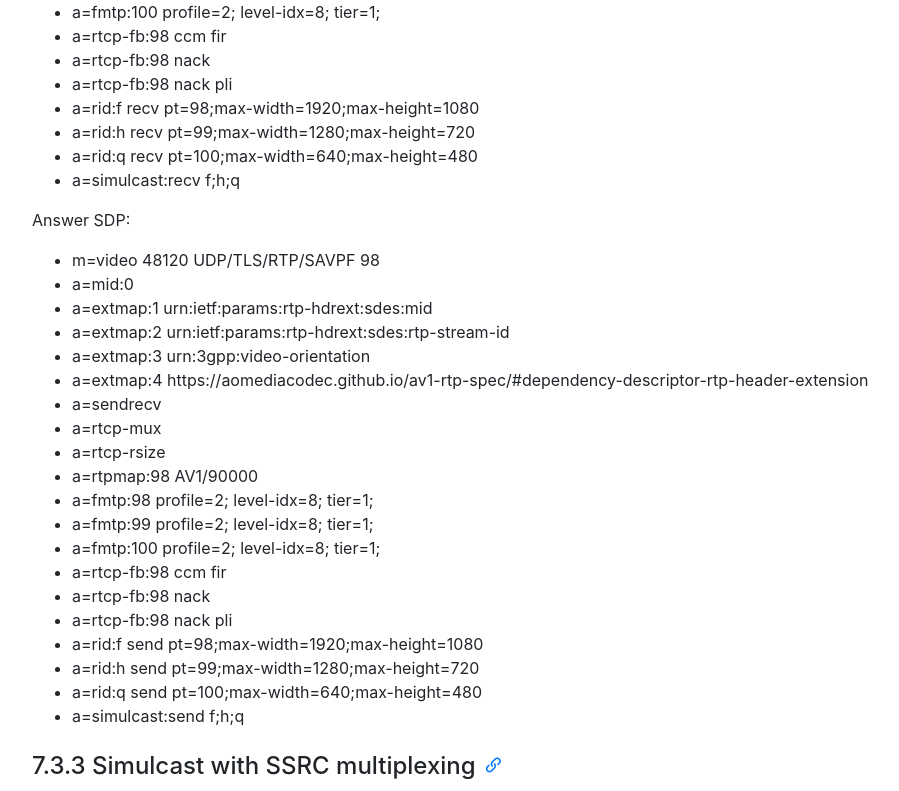
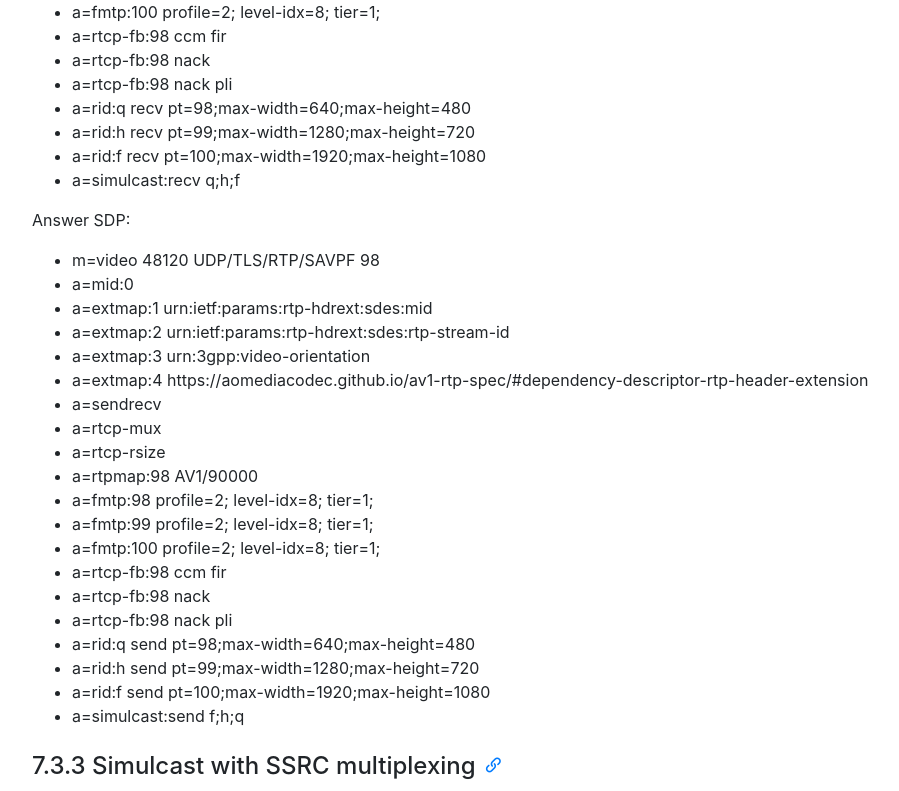
Before and after one commit to AOMediaCodec/av1-rtp-spec, a Jekyll site: the page built from index.md, in a window 1280 px wide and 1400 px high, scrolled down 12725 px. Shown: the part 162-953 px from the top of the window, without its empty margins (53-952 px from the left). Built offline with Jekyll 4.4.1, drawn with Linux system fonts in a browser that asks for light colours; nearby versions of some CDN libraries.

Commit message:
Fix layer order

```diff
--- a/av1-rtp-spec.md
+++ b/av1-rtp-spec.md
@@ -431,10 +431,10 @@ Offer SDP:
 * a=rtcp-fb:98 ccm fir
 * a=rtcp-fb:98 nack
 * a=rtcp-fb:98 nack pli
-* a=rid:f recv pt=98;max-width=1920;max-height=1080
+* a=rid:q recv pt=98;max-width=640;max-height=480
 * a=rid:h recv pt=99;max-width=1280;max-height=720
-* a=rid:q recv pt=100;max-width=640;max-height=480
-* a=simulcast:recv f;h;q
+* a=rid:f recv pt=100;max-width=1920;max-height=1080
+* a=simulcast:recv q;h;f
 
 Answer SDP:
 * m=video 48120 UDP/TLS/RTP/SAVPF 98
@@ -453,9 +453,9 @@ Answer SDP:
 * a=rtcp-fb:98 ccm fir
 * a=rtcp-fb:98 nack
 * a=rtcp-fb:98 nack pli
-* a=rid:f send pt=98;max-width=1920;max-height=1080
+* a=rid:q send pt=98;max-width=640;max-height=480
 * a=rid:h send pt=99;max-width=1280;max-height=720
-* a=rid:q send pt=100;max-width=640;max-height=480
+* a=rid:f send pt=100;max-width=1920;max-height=1080
 * a=simulcast:send f;h;q
 
 
```
